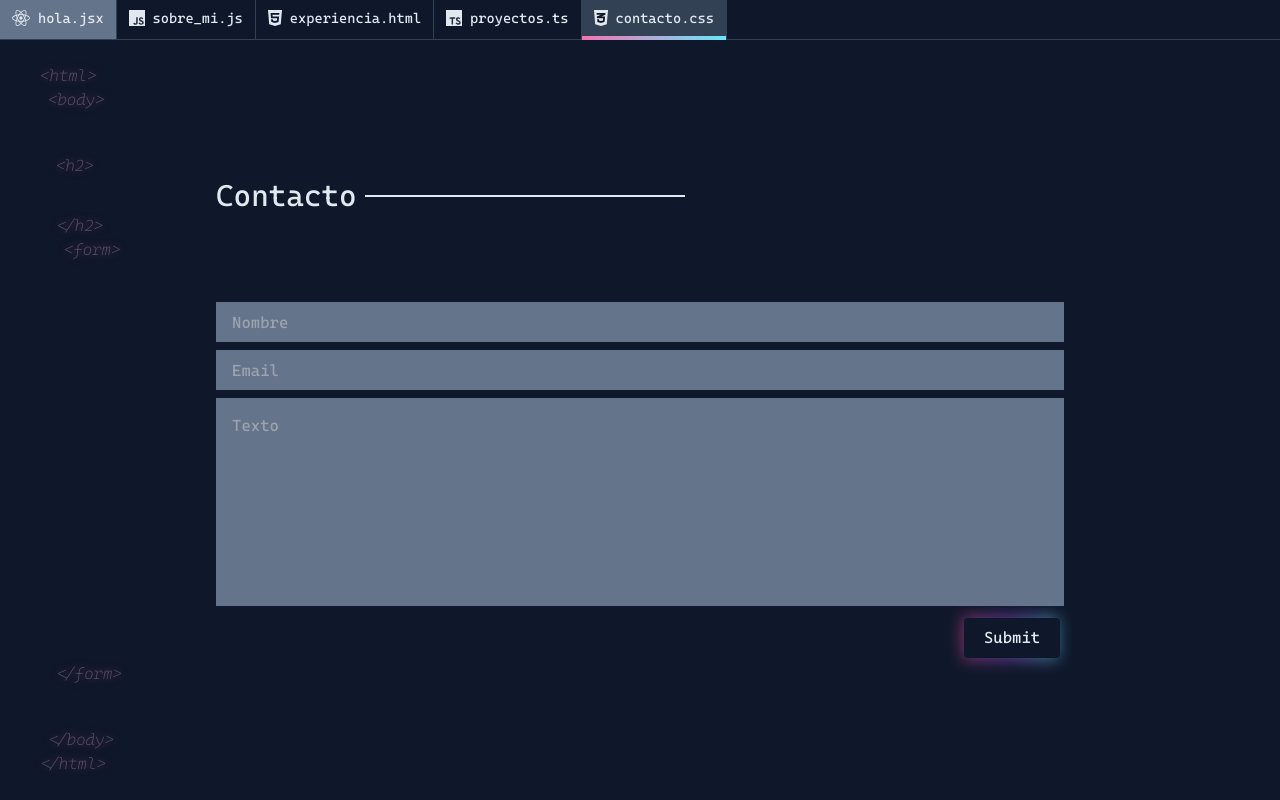
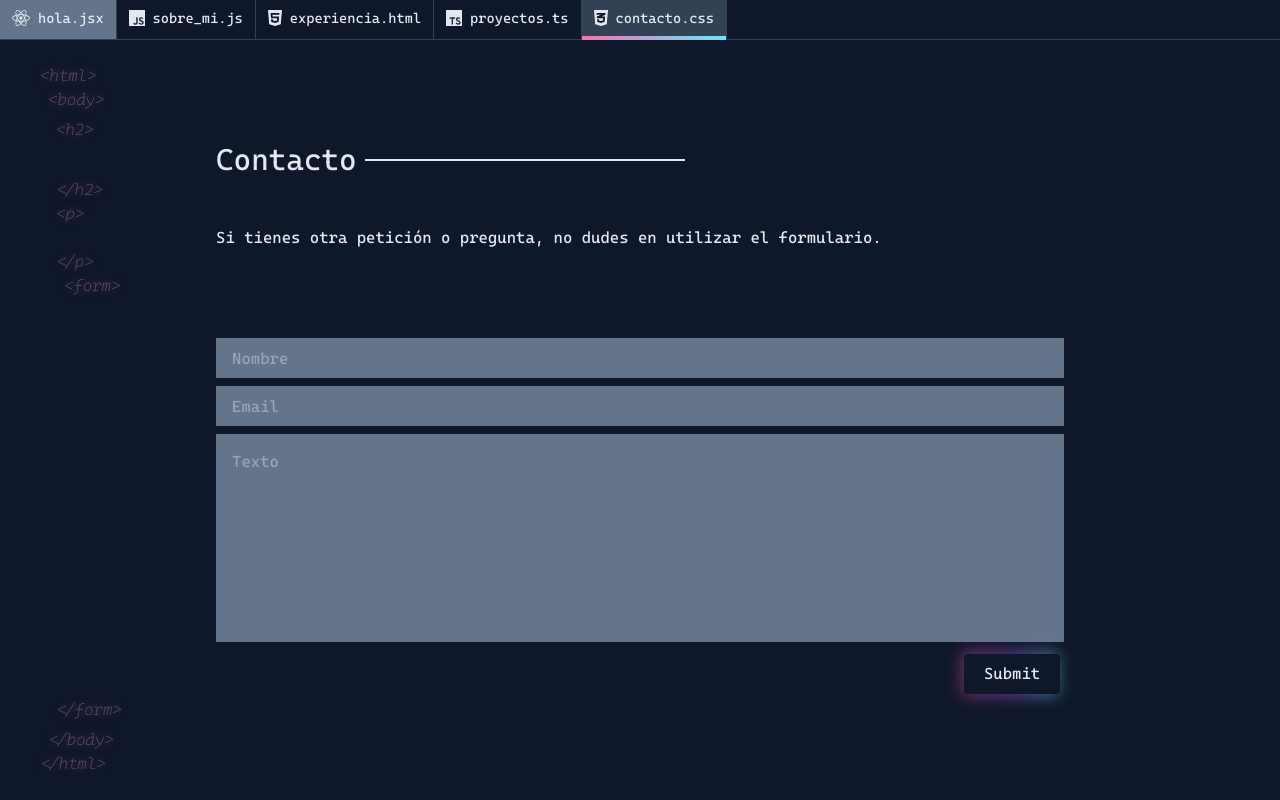
Before and after one commit to kyubiful/personal-landing, a React (Vite) app: page /contact in a window 1280 px wide. Built offline with nearby package versions, Linux system fonts and the light colour scheme.

Commit message:
✨ feat: add text to contact form

```diff
--- a/src/pages/Contact/index.jsx
+++ b/src/pages/Contact/index.jsx
@@ -22,6 +22,15 @@ export const Contact = () => {
           <Markup text="</h2>" className="pl-14" />
         </div>
         <div>
+          <Markup text="<p>" className="pl-14" />
+        </div>
+        <div className="flex flex-col h-auto max-w-4xl w-full m-auto pr-6 pl-6">
+          <p>Si tienes otra petición o pregunta, no dudes en utilizar el formulario.</p>
+        </div>
+        <div>
+          <Markup text="</p>" className="pl-14" />
+        </div>
+        <div>
           <Markup text="<form>" className="pl-16" />
         </div>
       </div>
```
